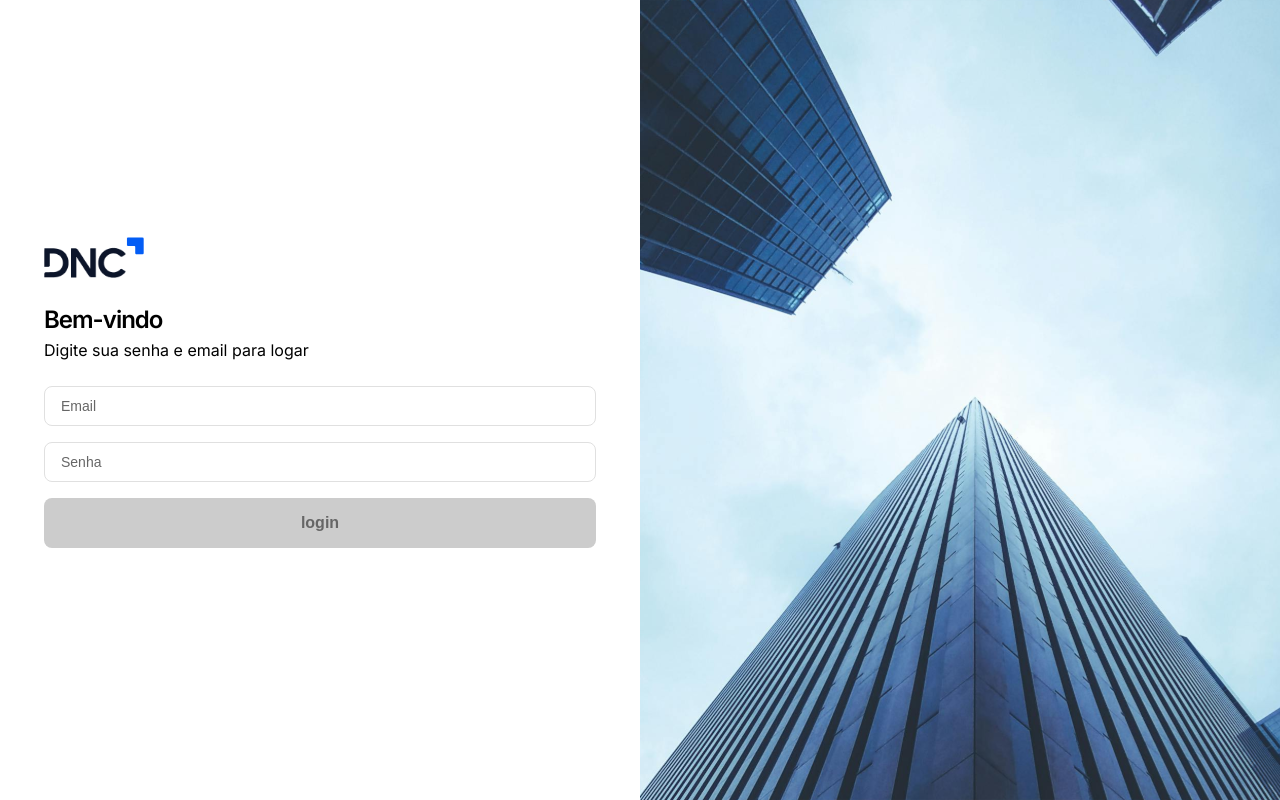
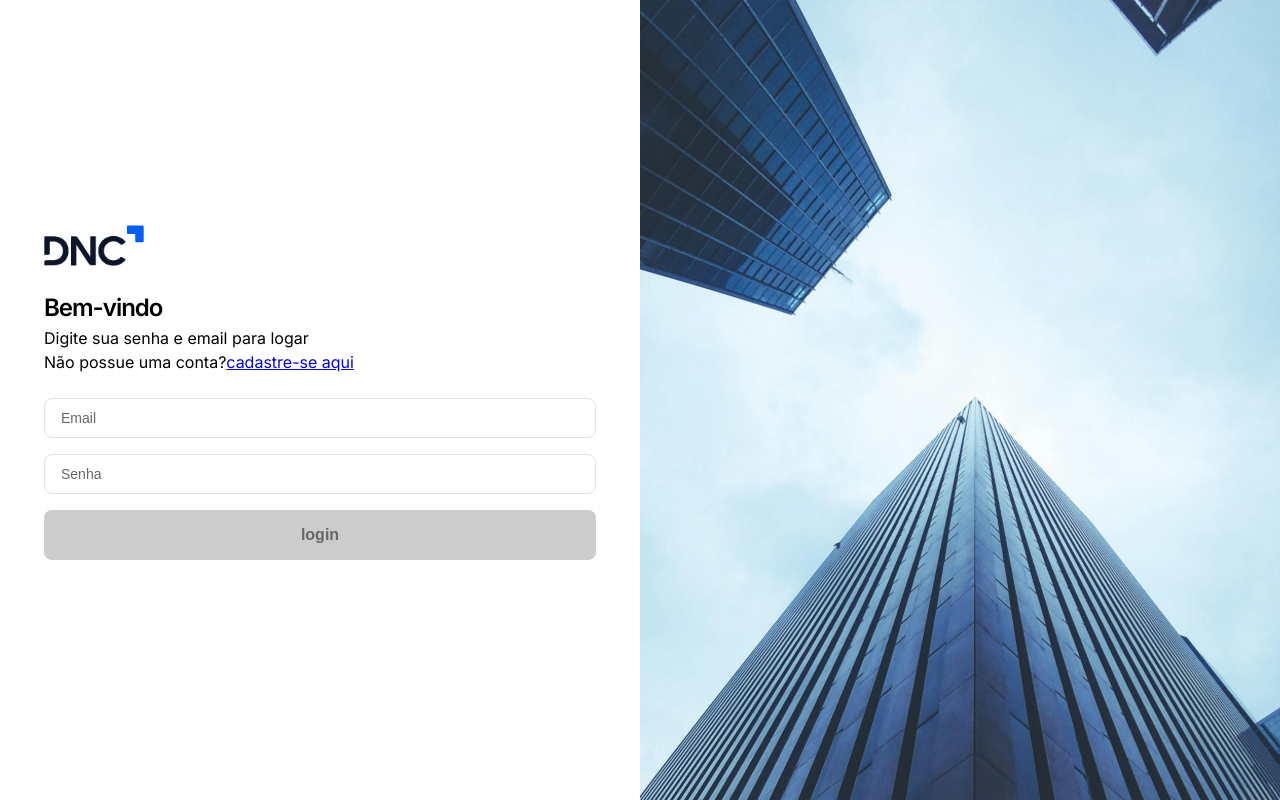
Before and after one commit to DevPlayer02/dnc-sales-dashboard-gcf, a React (Vite) app: page / in a window 1280 px wide. Built offline with nearby package versions, Linux system fonts and the light colour scheme.

Commit message:
Feat: Adding link to registration

```diff
--- a/src/pages/Login.tsx
+++ b/src/pages/Login.tsx
@@ -11,6 +11,7 @@ import {
   Logo,
   StyledH1,
   StyledP,
+  StyledSpan,
 } from '@/components'
 
 // HOOKS
@@ -25,6 +26,7 @@ import { DecodedJWT, MessageProps, LoginData, loginPostData } from '@/types'
 // REDUX
 import { useSelector } from 'react-redux'
 import { RootState } from '@/redux'
+import { Link } from 'react-router-dom'
 
 function Login() {
   const navigate = useNavigate()
@@ -103,6 +105,10 @@ function Login() {
               <Box sx={{ marginBottom: pxToRem(24) }}>
                 <StyledH1> Bem-vindo </StyledH1>
                 <StyledP> Digite sua senha e email para logar </StyledP>
+                <StyledSpan>
+                  Não possue uma conta?
+                  <Link to="/registration">cadastre-se aqui</Link>
+                </StyledSpan>
               </Box>
               <FormComponent
                 inputs={inputs.map((input, index) => ({
```
